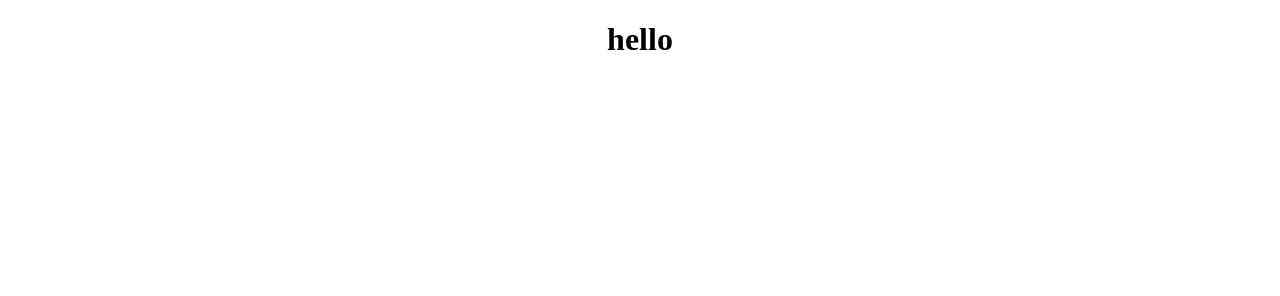
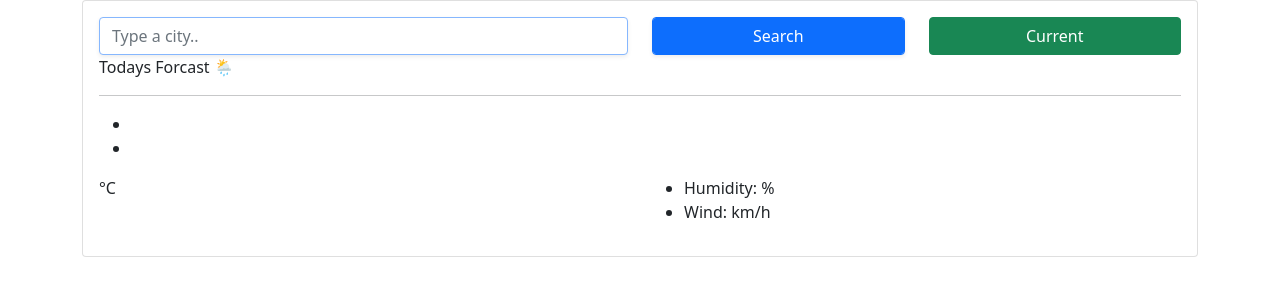
Before and after one commit to sjjcindy/My-weather-app, a plain HTML site: page index.html in a window 1280 px wide. Drawn offline with nearby package versions, Linux system fonts and the light colour scheme; files that its build step writes are made by us from their sources.

Commit message:
added html code from sandbox

```diff
--- a/index.html
+++ b/index.html
@@ -1,13 +1,76 @@
 <!DOCTYPE html>
 <html lang="en">
 <head>
-    <meta charset="UTF-8">
-    <meta http-equiv="X-UA-Compatible" content="IE=edge">
-    <meta name="viewport" content="width=, initial-scale=1.0">
-    <title>Document</title>
-    <link rel="stylesheet" href="style.css" />
+   <meta charset="UTF-8">
+   <meta http-equiv="X-UA-Compatible" content="IE=edge">
+   <meta name="viewport" content="width=device-width, initial-scale=1.0">
+   <script src="https://unpkg.com/axios/dist/axios.min.js"></script>
+   <title>Weather App 🌦</title>
+   <link href="https://cdn.jsdelivr.net/npm/bootstrap@5.0.0/dist/css/bootstrap.min.css" rel="stylesheet" integrity="sha384-wEmeIV1mKuiNpC+IOBjI7aAzPcEZeedi5yW5f2yOq55WWLwNGmvvx4Um1vskeMj0" crossorigin="anonymous">
+   <link rel="preconnect" href="https://fonts.gstatic.com">
+   <link rel="preconnect" href="https://fonts.gstatic.com">
+<link href="https://fonts.googleapis.com/css2?family=Lobster&family=Pacifico&family=Satisfy&family=Ubuntu:wght@300&display=swap" rel="stylesheet">
+<link rel="stylesheet" href="src/style.css" />
 </head>
 <body>
-   <h1> hello </h1>
+    <div class="container">
+      <div class="weather-app">
+          <div class="card">
+              <div class="card-body">
+        <form class="search-form" id="search-form">
+          <div class="row">
+            <div class="col-6">
+              <input
+                type="search"
+                placeholder="Type a city.."
+                autofocus="on"
+                autocomplete="off"
+                id="city-input"
+                class="form-control shadow-sm"
+              />
+            </div>
+            <div class="col-3">
+              <input
+                type="submit"
+                value="Search"
+                class="form-control btn btn-primary shadow-sm w-100"
+              />
+            </div>
+            <div class="col-3">
+              <button
+                class="btn btn-success w-100"
+                id="current-location-button"
+              >
+                Current
+              </button>
+            </div>
+          </div>
+        </form>
+         Todays Forcast 🌦
+         <hr />
+        <h1 id="city"></h1>
+        <ul>
+          <li id="date"></li>
+          <li id="description"></li>
+        </ul>
+        <div class="row">
+          <div class="col-6">
+            <div class="clearfix">
+              <div class="float-left">
+                <span class="temperature" id="temperature"></span
+                ><span class="units">°C</span>
+              </div>
+            </div>
+          </div>
+          <div class="col-6">
+            <ul>
+              <li>Humidity: <span id="humidity"></span>%</li>
+              <li>Wind: <span id="wind"></span> km/h</li>
+            </ul>
+          </div>
+        </div>
+      </div>
+    </div>
+   <script src="src/index.js"></script>
 </body>
 </html>
```
